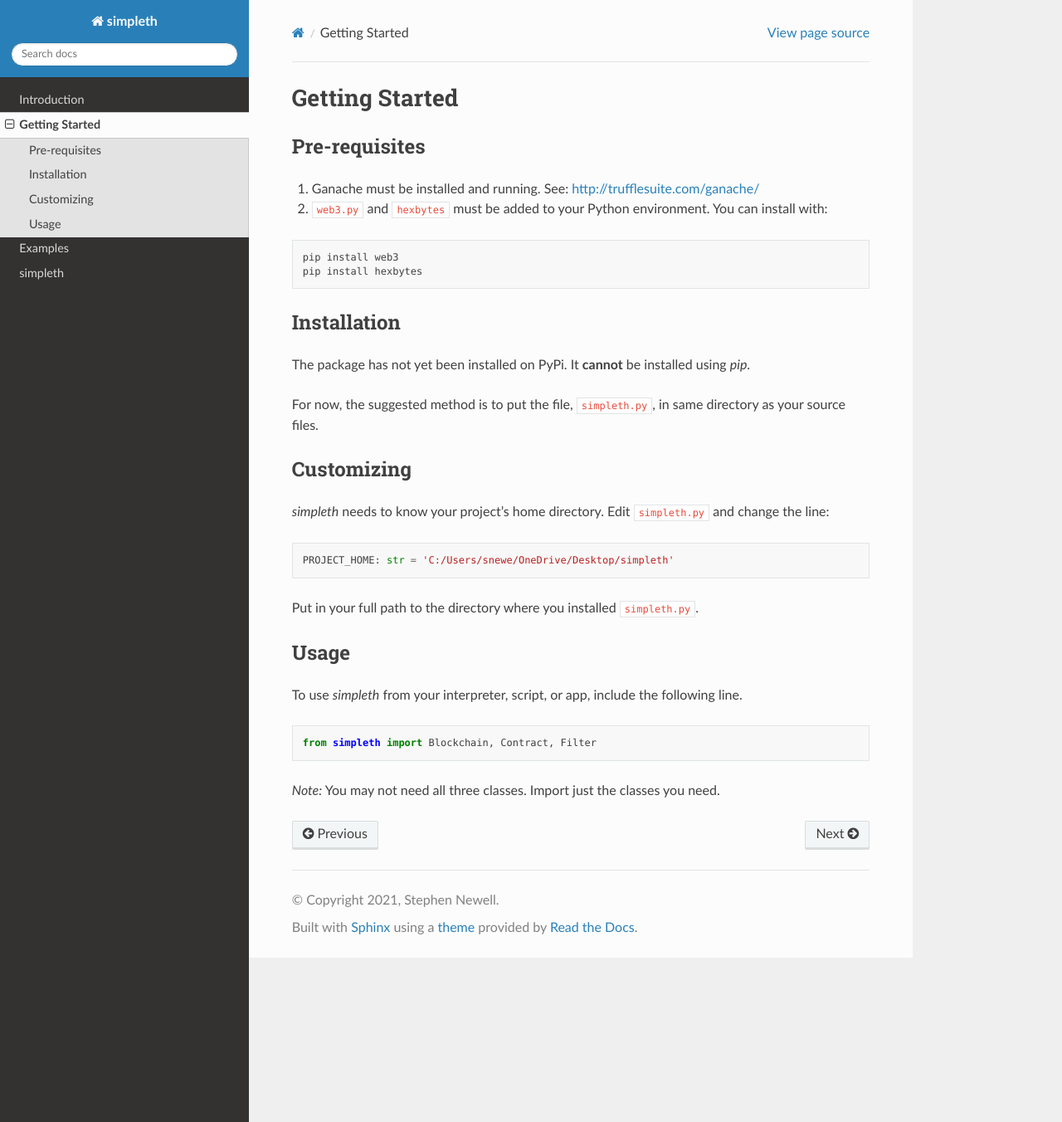
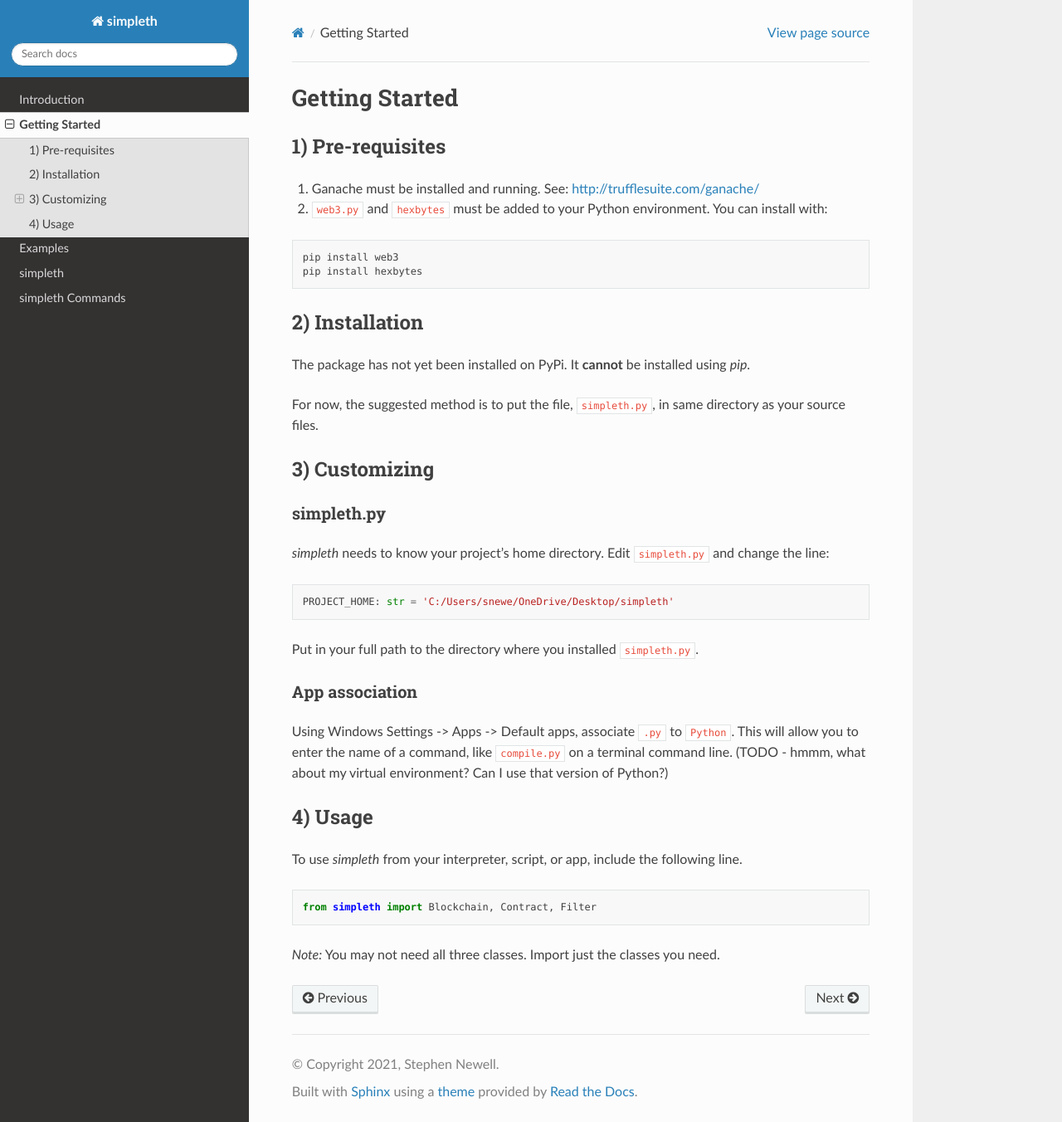
Before and after one commit to snewell4/simpleth, a Sphinx documentation site: the page built from docs/source/starting.rst, in a window 1280 px wide and 1352 px high. Shown: the whole window at 83% size. Built offline with Sphinx 7.4.7 and the Read the Docs theme 2.0.0, drawn with Linux system fonts in a browser that asks for light colours.

Commit message:
1) Finish compile.py - A few changes to get it working the way I want - Add a new Doc section, "Commands" and set up with   compile.py as first entry. - Lots of rST tinkering to make the man page look OK.
2) starting.rst
- Tweaks to rST
- Add another customization: associate .py files with Python.
  That's how you can start a script without using the "python"
  command; no shebang line in Windows.

```diff
--- /dev/null
+++ b/docs/source/commands.rst
@@ -0,0 +1,6 @@
+simpleth Commands
+=================
+
+Compile
+*******
+.. automodule:: compile
--- a/docs/source/index.rst
+++ b/docs/source/index.rst
@@ -8,6 +8,7 @@ Simple Ethereum Documentation
    starting
    examples
    simpleth
+   commands
 
 
 .. Indices and tables
--- a/docs/source/starting.rst
+++ b/docs/source/starting.rst
@@ -1,8 +1,9 @@
+***************
 Getting Started
-===============
+***************
 
-Pre-requisites
-**************
+1) Pre-requisites
+=================
 
 #.  Ganache must be installed and running. See: http://trufflesuite.com/ganache/
 #.  ``web3.py`` and ``hexbytes`` must be added to your Python environment.
@@ -13,16 +14,19 @@ Pre-requisites
    pip install web3
    pip install hexbytes
 
-Installation
-************
+2) Installation
+===============
 The package has not yet been installed on PyPi.
 It **cannot** be installed using *pip*.
 
 For now, the suggested method is to put the file, ``simpleth.py``, in
 same directory as your source files.
 
-Customizing
-***********
+3) Customizing
+==============
+
+simpleth.py
+"""""""""""
 `simpleth` needs to know your project's home directory.
 Edit ``simpleth.py`` and change the line:
 
@@ -32,8 +36,17 @@ Edit ``simpleth.py`` and change the line:
 
 Put in your full path to the directory where you installed ``simpleth.py``.
 
-Usage
-*****
+App association
+"""""""""""""""
+Using Windows Settings -> Apps -> Default apps, associate ``.py`` to ``Python``.
+This will allow you to enter the name of a command, like ``compile.py``
+on a terminal command line.
+(TODO - hmmm, what about my virtual environment? Can I use that version of
+Python?)
+
+
+4) Usage
+========
 To use `simpleth` from your interpreter, script, or app, include the
 following line.
 
```
Also changed, not shown: docs/source/simpleth.rst (line endings or trailing spaces), 2 other files.
